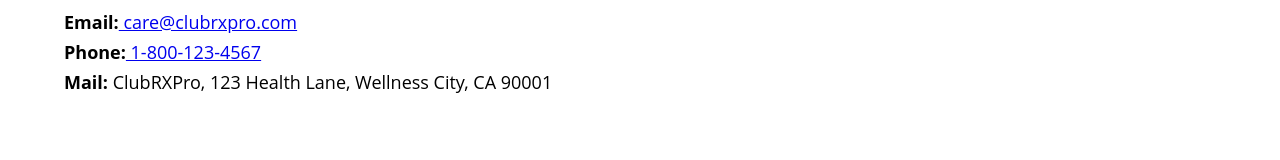
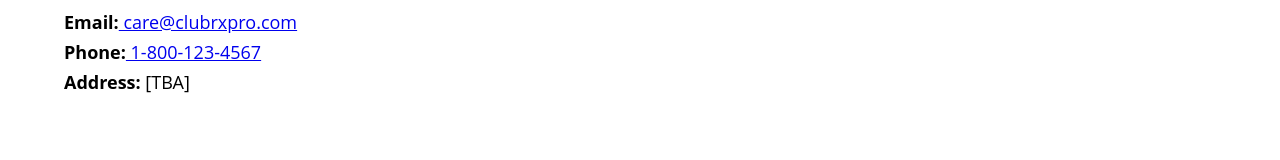
Before and after one commit to sanketinfluxiq/clubrxpro-ui, a Next.js app: page /privacy-policy in a window 1280 px wide. Shown: the part 6368-6528 px from the top of the page. Built offline with nearby package versions, Linux system fonts and the light colour scheme.

Commit message:
Privacy Policy page update

```diff
--- a/pages/privacy-policy/index.js
+++ b/pages/privacy-policy/index.js
@@ -224,7 +224,7 @@
                         <h4>ClubRXPro Customer Service</h4>
                         <p><strong>Email:</strong><a href="mailto:care@clubrxpro.com" target="_top"> care@clubrxpro.com</a></p>
                         <p><strong>Phone:</strong><a href="tel:208.440.0928" target="_top"> 1-800-123-4567</a></p>
-                        <p><strong>Mail:</strong> ClubRXPro, 123 Health Lane, Wellness City, CA 90001</p>
+                        <p><strong>Address:</strong> [TBA]</p>
                     </div>
                 </div>
         </div>
```
